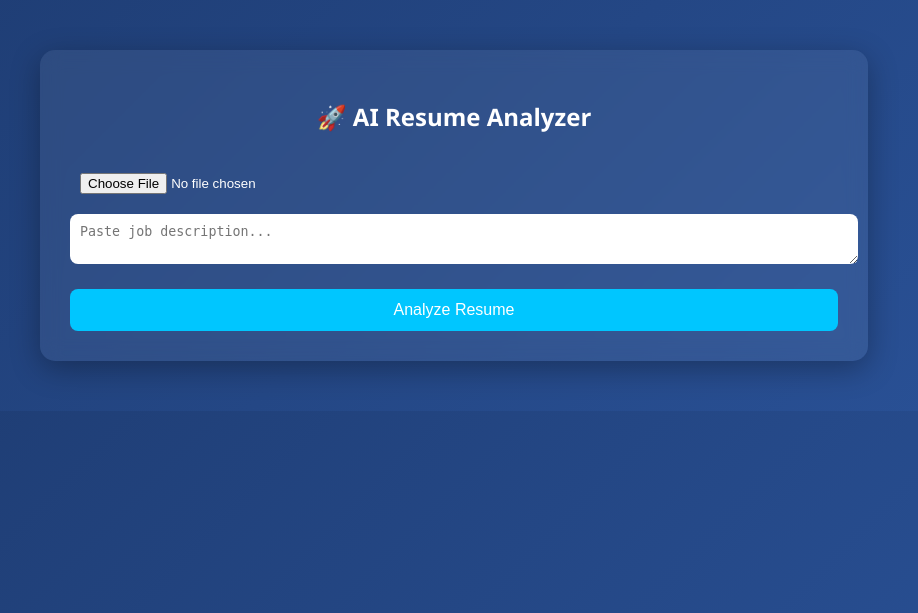
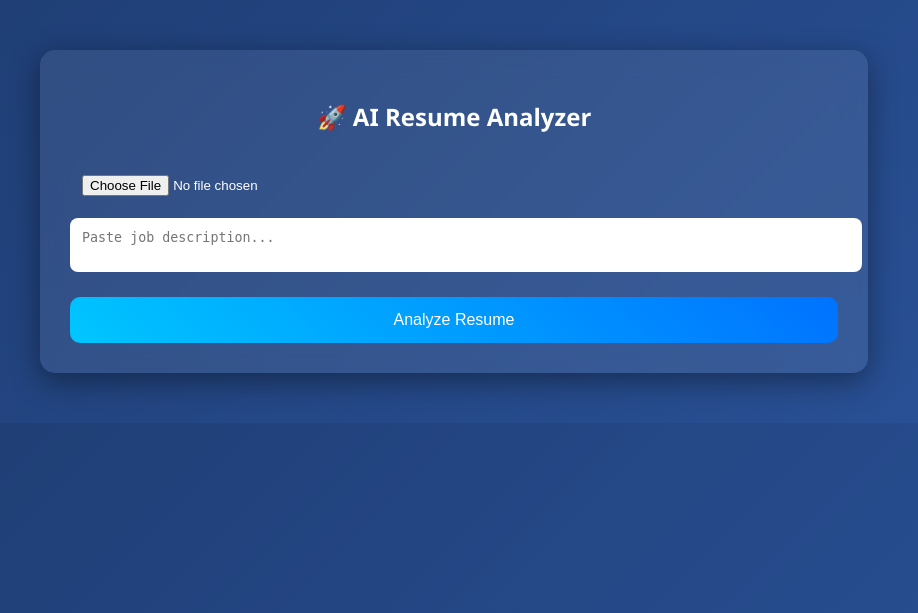
Before and after one commit to Prabin211/Resume-Analyzer, a Django app: page / in a window 1280 px wide. Shown: the top 613 px of the page, without its empty margins (186-1104 px from the left). Run offline with Django 5.2, Linux system fonts and the light colour scheme.

Commit message:
improved UI design

```diff
--- a/templates/index.html
+++ b/templates/index.html
@@ -1,7 +1,7 @@
 <!DOCTYPE html>
 <html>
 <head>
-    <title>Resume Analyzer</title>
+    <title>AI Resume Analyzer</title>
 
     <!-- Chart.js -->
     <script src="https://cdn.jsdelivr.net/npm/chart.js"></script>
@@ -17,11 +17,11 @@
         .container {
             width: 60%;
             margin: 50px auto;
-            background: #ffffff10;
-            backdrop-filter: blur(10px);
+            background: rgba(255,255,255,0.08);
+            backdrop-filter: blur(12px);
             padding: 30px;
             border-radius: 15px;
-            box-shadow: 0px 8px 30px rgba(0,0,0,0.3);
+            box-shadow: 0px 8px 30px rgba(0,0,0,0.4);
         }
 
         h2 {
@@ -30,26 +30,32 @@
 
         input, textarea {
             width: 100%;
-            padding: 10px;
+            padding: 12px;
             margin-top: 10px;
             border-radius: 8px;
             border: none;
+            outline: none;
+        }
+
+        textarea {
+            resize: none;
         }
 
         button {
             width: 100%;
-            padding: 12px;
+            padding: 14px;
             margin-top: 20px;
-            background: #00c6ff;
+            background: linear-gradient(45deg, #00c6ff, #0072ff);
             color: white;
             border: none;
-            border-radius: 8px;
+            border-radius: 10px;
             font-size: 16px;
             cursor: pointer;
+            transition: 0.3s;
         }
 
         button:hover {
-            background: #0072ff;
+            transform: scale(1.03);
         }
 
         .tag {
@@ -86,8 +92,8 @@
         }
 
         .rocket {
-            width: 20px;
-            height: 20px;
+            width: 18px;
+            height: 18px;
             background: orange;
             border-radius: 50%;
             position: absolute;
@@ -137,7 +143,7 @@
             <span class="tag missing">{{ skill }}</span>
         {% endfor %}
 
-        <h3>Scores</h3>
+        <h3>Performance</h3>
         <canvas id="scoreChart"></canvas>
 
     </div>
@@ -152,19 +158,47 @@
                 datasets: [{
                     label: 'Performance',
                     data: [{{ result.score|default:0 }}, {{ result.match_percentage|default:0 }}],
+                    backgroundColor: ['#00c6ff', '#ff9800']
                 }]
             },
             options: {
+                plugins: {
+                    legend: {
+                        labels: {
+                            color: 'white'
+                        }
+                    },
+                    title: {
+                        display: true,
+                        text: 'Resume Analysis',
+                        color: 'white'
+                    }
+                },
                 scales: {
+                    x: {
+                        ticks: {
+                            color: 'white'
+                        },
+                        grid: {
+                            color: '#ffffff30'
+                        }
+                    },
                     y: {
                         beginAtZero: true,
-                        max: 100
+                        max: 100,
+                        ticks: {
+                            color: 'white'
+                        },
+                        grid: {
+                            color: '#ffffff30'
+                        }
                     }
                 }
             }
         });
     </script>
     {% endif %}
+
 </div>
 
 <script>
```
